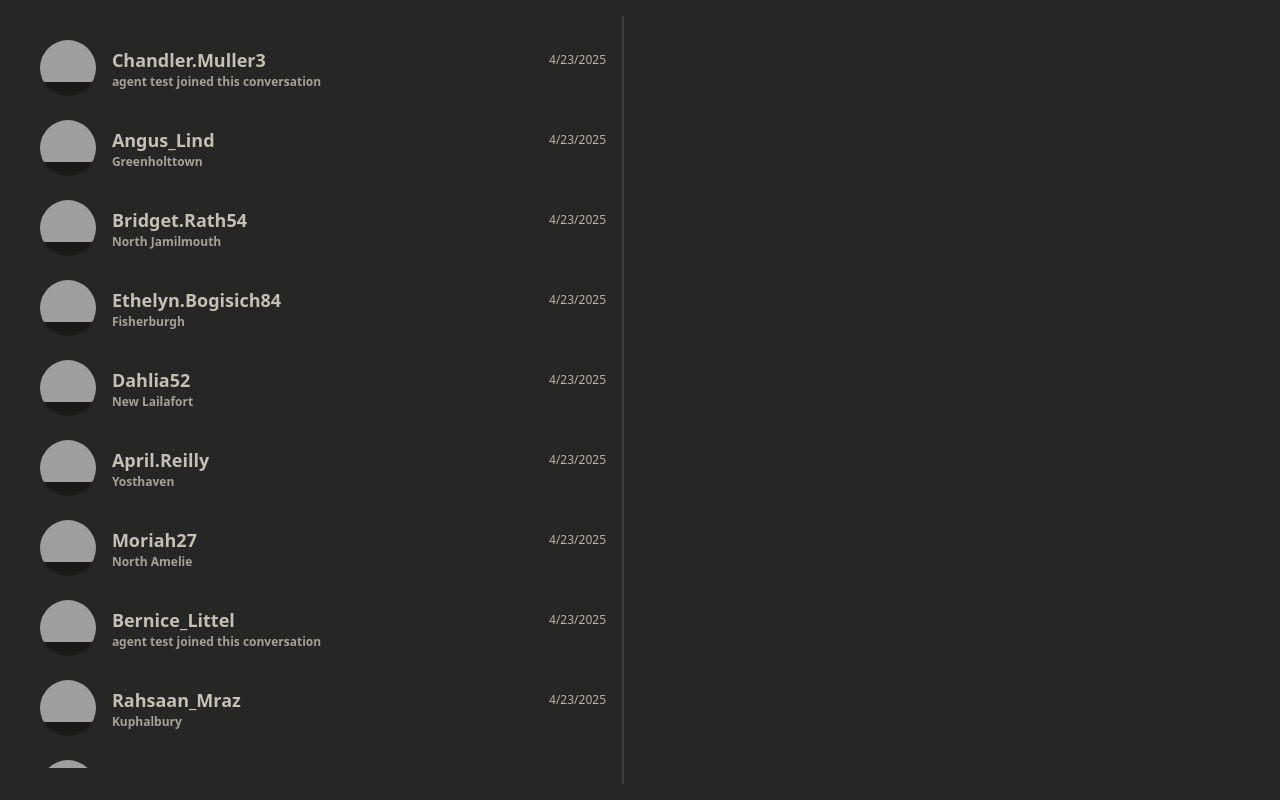
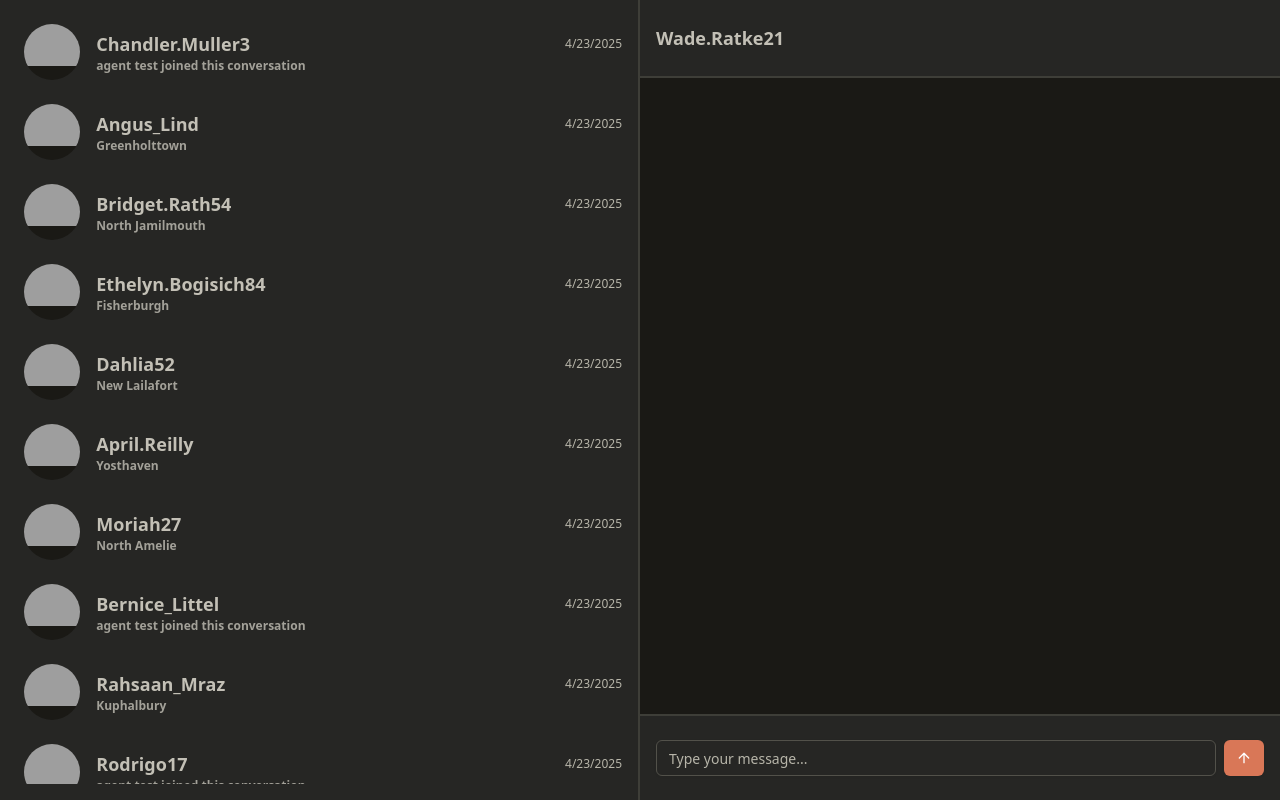
Before and after one commit to up2dul/static-chat, a Vue app: page /chat/305765278 in a window 1280 px wide. Built offline with nearby package versions, Linux system fonts and the light colour scheme; grey boxes are pictures that could not be loaded.

Commit message:
feat: implement chat room view and update home component

```diff
--- a/src/App.vue
+++ b/src/App.vue
@@ -5,11 +5,11 @@ import RoomList from "./components/room/RoomList.vue";
 
 <template>
   <main class="w-full h-screen flex">
-    <section class="p-4 w-1/2">
+    <section class="w-1/2">
       <RoomList />
     </section>
 
-    <section class="p-4 w-1/2">
+    <section class="w-1/2 bg-accent">
       <RouterView />
     </section>
   </main>
--- a/src/router/index.ts
+++ b/src/router/index.ts
@@ -9,6 +9,16 @@ const router = createRouter({
       name: "home",
       component: HomeView,
     },
+    {
+      path: "/chat/:roomId",
+      name: "chat",
+      component: () => import("../views/ChatRoom.vue"),
+      props: true, // Enable route params as props
+    },
+    {
+      path: "/:pathMatch(.*)*", // Catch-all route for unknown paths
+      redirect: "/", // Redirect any unknown paths to home
+    },
   ],
 });
 
--- /dev/null
+++ b/src/views/ChatRoom.vue
@@ -0,0 +1,45 @@
+<script setup lang="ts">
+import { ArrowUp } from "lucide-vue-next";
+import { ref, watch } from "vue";
+import { useRoute, useRouter } from "vue-router";
+import { Button } from "@/components/ui/button";
+import { Input } from "@/components/ui/input";
+import roomList from "@/data/list-rooms.json";
+
+const route = useRoute();
+const router = useRouter();
+const roomId = route.params.roomId;
+const currentRoom = ref(
+  roomList.data.customer_rooms.find(room => room.room_id === roomId),
+);
+watch(
+  () => route.params.roomId,
+  newRoomId => {
+    if (newRoomId) {
+      const newRoom = roomList.data.customer_rooms.find(
+        room => room.room_id === newRoomId,
+      );
+      if (newRoom) {
+        currentRoom.value = newRoom;
+      } else {
+        router.push("/"); // Redirect to home if room not found
+      }
+    }
+  },
+  { immediate: true },
+);
+</script>
+
+<template>
+  <div class="relative h-full">
+    <div class="bg-background px-4 py-6 flex items-center border-b-2">
+      <h1 class="text-lg font-bold">{{ currentRoom?.name }}</h1>
+    </div>
+    <div class="absolute bottom-0 inset-x-0 bg-background px-4 py-6 flex items-center gap-2 border-t-2">
+      <Input placeholder="Type your message..." />
+      <Button>
+        <ArrowUp />
+      </Button>
+    </div>
+  </div>
+</template>
--- a/src/views/Home.vue
+++ b/src/views/Home.vue
@@ -1,3 +1,10 @@
+<script setup lang="ts">
+import { Send } from "lucide-vue-next";
+</script>
+
 <template>
-  <h1 class="text-3xl font-bold">Hello World</h1>
+  <div class="flex flex-col items-center justify-center gap-4 h-full">
+    <Send :size="48" />
+    <p class="text-center">Select a chat room to start messaging.</p>
+  </div>
 </template>
```
